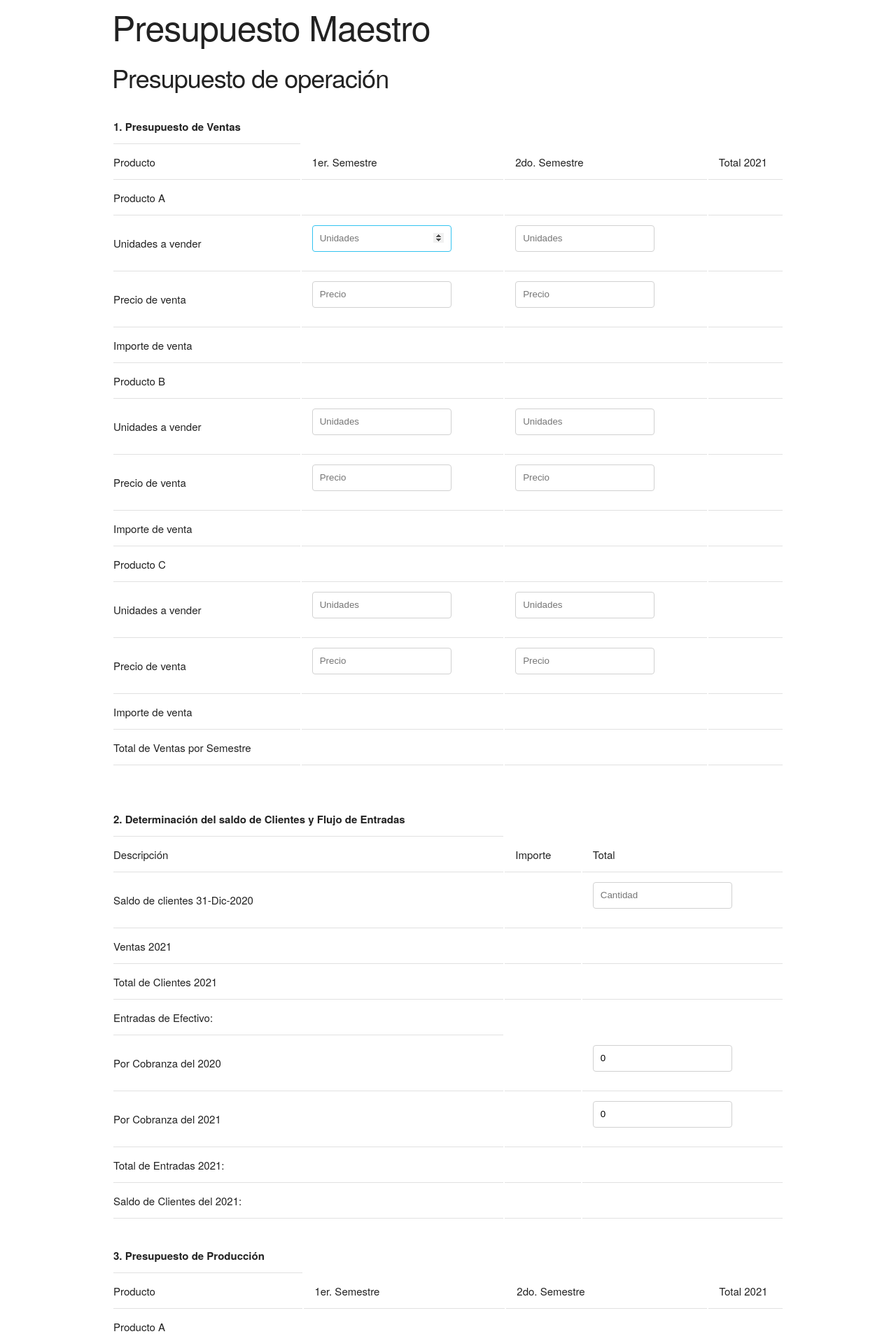
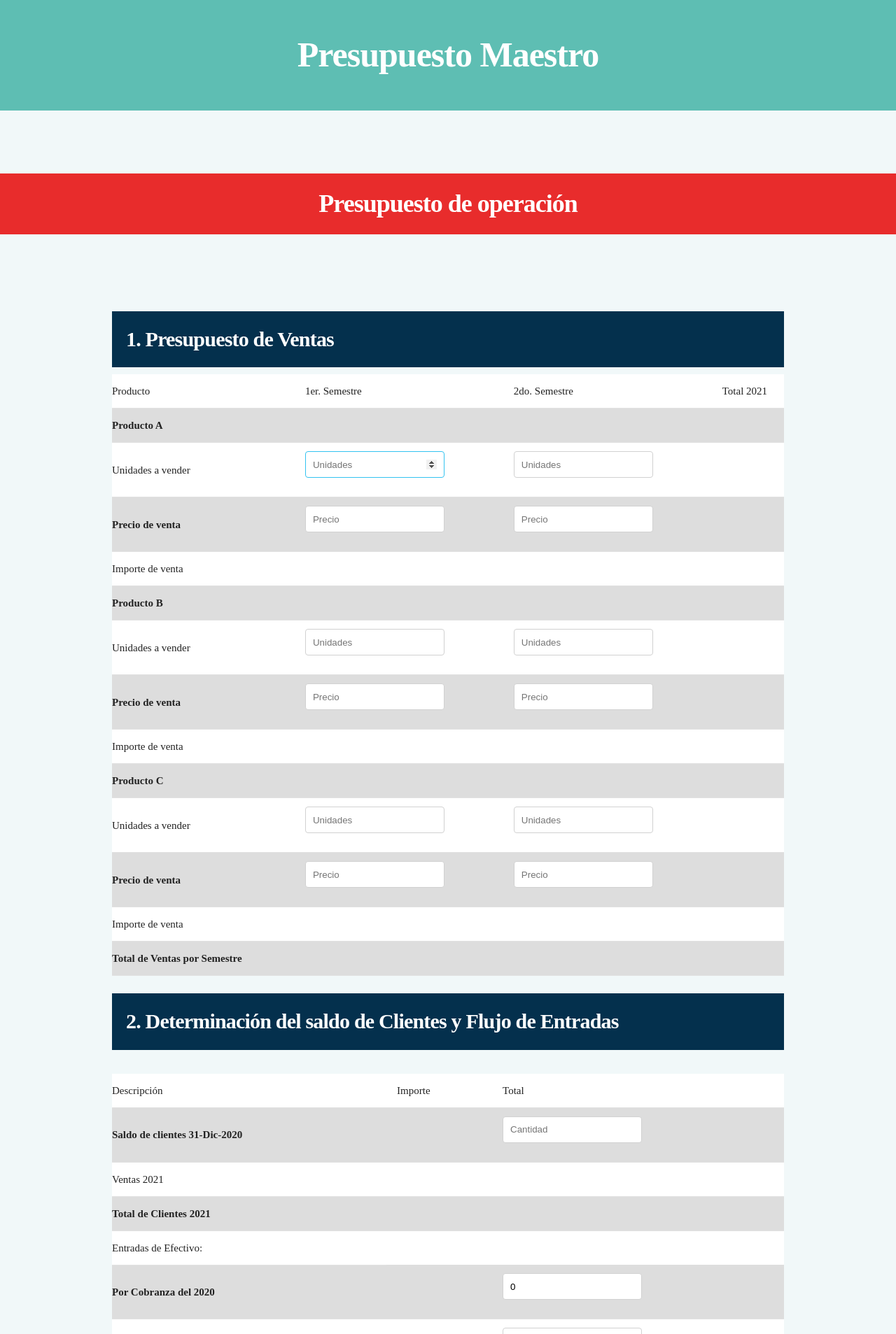
Before and after one commit to axelrodriguezprd/presupuestoMaestro, a Flask app: page / in a window 1280 px wide; the page is wider, and only the part inside the window is pictured. Shown: the top 1907 px of that part at 70% size. Run offline with Flask 2, Linux system fonts and the light colour scheme.

Commit message:
Primeros cambios

```diff
--- /dev/null
+++ b/templates/CSS/estilos.css
@@ -0,0 +1,69 @@
+body{
+    background-color: #F1F8F9;
+    background-repeat:no-repeat ;
+    background-attachment: fixed;
+    background-position: 50%;
+    background-size: 130cm 100cm;
+}
+
+tr:nth-child(even){
+
+    font-weight: bold;
+    background-color: #ddd;
+
+}
+
+th, td {
+
+    font-family: 'century gothic';
+    padding: 5;
+
+}
+
+h4 {
+    font-family: 'century gothic';
+    font-weight: bold;
+    color: white;
+    padding: 20px;
+    margin: 10px 0px;
+    width: 200;
+    background-color: #04304D;
+}
+
+
+h3 {
+    padding: 20px;
+    margin: 100px -300px;
+    width: 100;
+    font-family: 'century gothic';
+    text-align: center;
+    color:  white;
+    font-weight: bold;
+    background-color: #E82C2C;
+    border-top-left-radius: 20px;
+    border-top-right-radius: 20px;
+    border-bottom-right-radius: 20px;
+    border-bottom-left-radius: 20px;
+}
+
+h1 {
+    text-align: center;
+    background-color: #5EBEB3;
+    background-position: 50%;
+    font-family: 'century gothic';
+    color: white;
+    font-weight: bold;
+    width: 700;
+    padding: 50px;
+    margin: -10px -300px;
+    background-repeat:no-repeat ;
+}
+
+
+table{
+
+    background-color: white;
+    text-align: left;
+    width: 100%;
+    border-collapse: collapse;;
+}
--- a/templates/app.html
+++ b/templates/app.html
@@ -7,6 +7,7 @@
   <meta name="viewport" content="width=device-width, initial-scale=1.0" />
   <title>Presupueso Maestro</title>
   <link rel="stylesheet" href="https://cdnjs.cloudflare.com/ajax/libs/skeleton/2.0.4/skeleton.css" />
+  <link rel="stylesheet" href="CSS/estilos.css">
 </head>
 <body>
   <div class="container">
@@ -20,7 +21,7 @@
       <table class="u-full-width">
         <thead>
           <tr>
-            <th>1. Presupuesto de Ventas</th>
+            <h4>1. Presupuesto de Ventas</h4>
           </tr>
         </thead>
         <tbody>
@@ -114,7 +115,7 @@
         <table class="u-full-width">
           <thead>
             <tr>
-              <th>2. Determinación del saldo de Clientes y Flujo de Entradas</th>
+              <h4>2. Determinación del saldo de Clientes y Flujo de Entradas</h4>
             </tr>
           </thead>
           <tbody>
@@ -169,7 +170,7 @@
         <table class="u-full-width">
           <thead>
             <tr>
-              <th>3. Presupuesto de Producción</th>
+              <h4>3. Presupuesto de Producción</h4>
             </tr>
           </thead>
           <tbody>
```
Also changed, not shown: other parts of templates/app.html (+12 -12 lines), templates/imagenes/ENCABEZADO.jpg (added), templates/imagenes/ENCABEZADO.png (added), templates/imagenes/fondo.jpg (added), templates/imagenes/fondo2.jpg (added).
